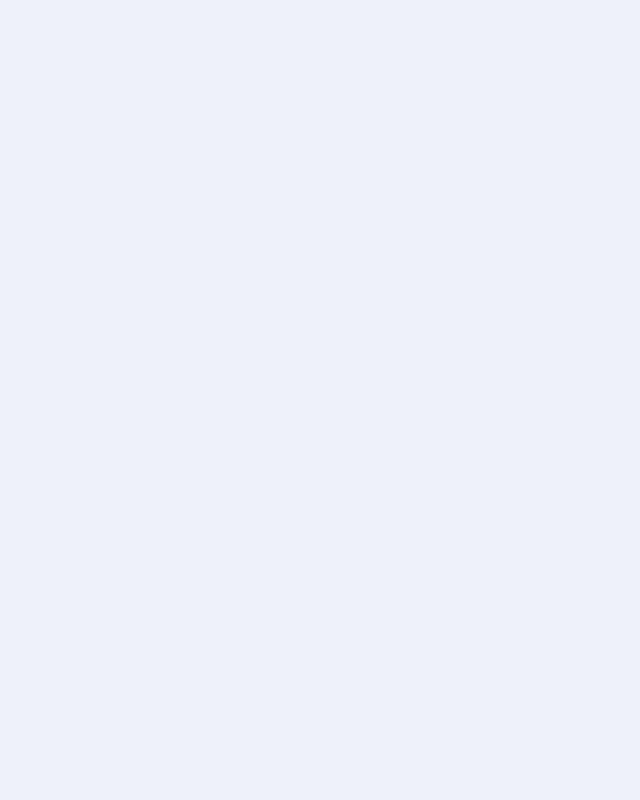
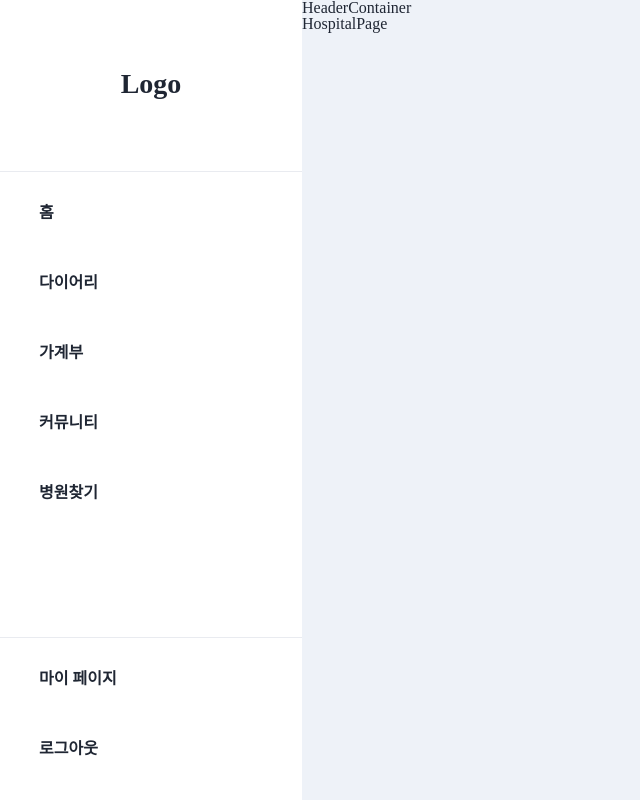
Before and after one commit to With-Pet-Project/With-Pet-FE, a React (Create React App) app: page /hospital in a window 1280 px wide. Before the commit this address had no page. Shown: the whole page, without its empty margins (0-640 px from the left). Built offline with nearby package versions, Linux system fonts and the light colour scheme.

Commit message:
:gift: Feat: add HospitalPage

```diff
--- a/src/components/common/Sidebar/SidebarContainer.js
+++ b/src/components/common/Sidebar/SidebarContainer.js
@@ -30,7 +30,7 @@ function SidebarContainer() {
               <span>커뮤니티</span>
             </li>
           </Link>
-          <Link to="/">
+          <Link to="/hospital">
             <li>
               <span>병원찾기</span>
             </li>
@@ -39,9 +39,11 @@ function SidebarContainer() {
       </div>
       <div className="side-navbar-menu side-navbar-menu-bottom">
         <ul>
-          <li>
-            <span>마이 페이지</span>
-          </li>
+          <Link to="/mypage">
+            <li>
+              <span>마이 페이지</span>
+            </li>
+          </Link>
           <li>
             <span>로그아웃</span>
           </li>
--- a/src/lib/styles/GlobalStyle.js
+++ b/src/lib/styles/GlobalStyle.js
@@ -11,6 +11,7 @@ const GlobalStyle = createGlobalStyle`
 
   a:visited, a:link {
     text-decoration: none;
+    color: inherit;
   }
 `;
 
--- /dev/null
+++ b/src/pages/HospitalPage/index.js
@@ -0,0 +1,5 @@
+function HospitalPage() {
+  return <div>HospitalPage</div>;
+}
+
+export default HospitalPage;
--- a/src/routes/index.js
+++ b/src/routes/index.js
@@ -6,6 +6,7 @@ import DiaryPage from 'pages/DiaryPage';
 import CommunityPage from 'pages/CommunityPage';
 import AccountsPage from 'pages/AccountsPage';
 import MyPage from 'pages/MyPage';
+import HospitalPage from 'pages/HospitalPage';
 
 function RootRoute() {
   return (
@@ -17,6 +18,7 @@ function RootRoute() {
           <Route path="community" element={<CommunityPage />} />
           <Route path="accounts" element={<AccountsPage />} />
           <Route path="mypage" element={<MyPage />} />
+          <Route path="hospital" element={<HospitalPage />} />
         </Route>
       </Routes>
     </BrowserRouter>
```
